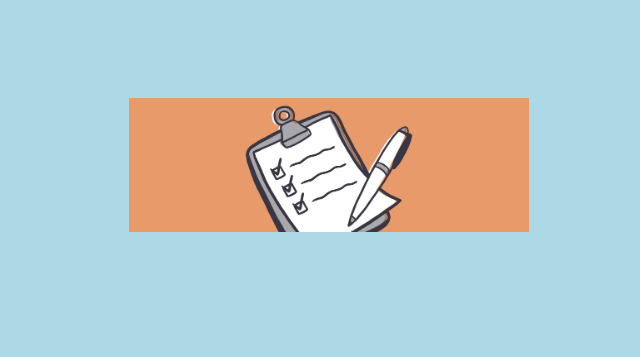
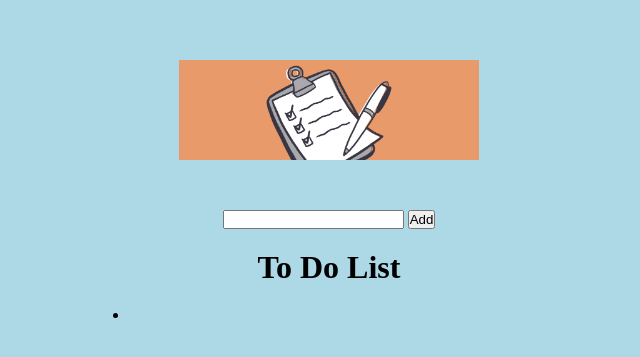
Before and after one commit to antoniolovotrico/vue-todolist, a plain HTML site: page index.html in a window 1280 px wide. Shown: the part 233-590 px from the top of the page, without its empty margins (311-951 px from the left). Drawn offline with nearby package versions, Linux system fonts and the light colour scheme.

Commit message:
working on stamp the list in Dom

```diff
--- a/assets/css/style.css
+++ b/assets/css/style.css
@@ -14,8 +14,14 @@ body {
     justify-content: center;
 }
 #app{
-    align-content: center;
+    text-align: center;
 }
 img{
     width: 400px;
+    padding: 50px;
+    display: block;
 }
+
+h1{
+    padding: 20px;
+}
--- a/assets/js/main.js
+++ b/assets/js/main.js
@@ -6,5 +6,10 @@ let app = new Vue({
         toDo : ["Schierare formazione Fantacalcio","Esercitarsi con la chitarra","Tagliare i capelli","completare l'esercizio"],
         // add an image to pass dinamically to the DOM
         image : "./assets/img/todoimg.png"
+    },
+    methods: {
+        addFunc() {
+
+        }
     }
 })
--- a/index.html
+++ b/index.html
@@ -11,6 +11,12 @@
         <div id="app">
             <!-- Insert an img dynamically with the use of data Vue-Slider and v-bind:src-->
             <img v-bind:src="image" alt="">
+            <input type="text" @keyup.enter="addFunc">
+            <button @click="addFunc">Add</button>
+            <h1>To Do List</h1>
+            <ul>
+                <li v-bind:src="toDo[0]"></li>
+            </ul>
 
         </div>
         <script src="https://cdn.jsdelivr.net/npm/vue@2/dist/vue.js"></script>
```
